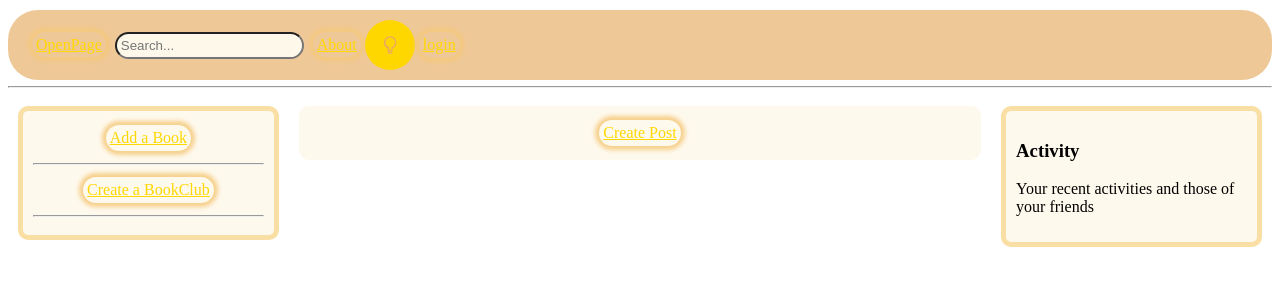
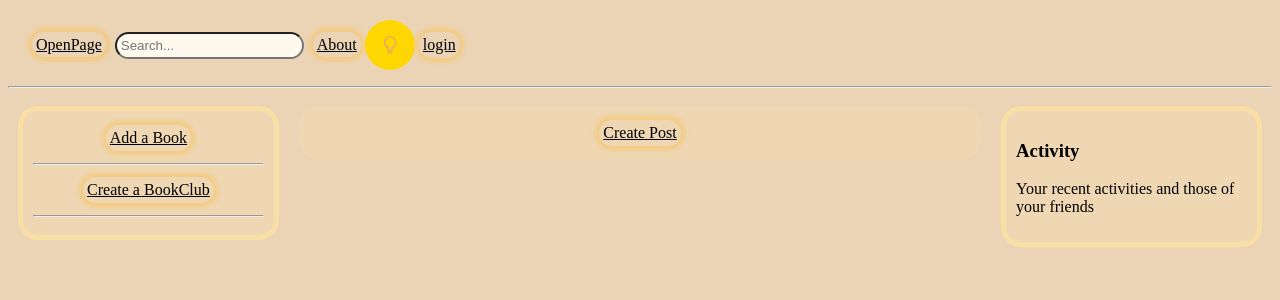
Before and after one commit to KGeox/OpenPage, a Django app: page / in a window 1280 px wide. Shown: the top 300 px of the page. Run offline with Django 5.2, Linux system fonts and the light colour scheme; data that the repository does not hold is empty.

Commit message:
updating and arranging ui using vars

```diff
--- a/static/css/main.css
+++ b/static/css/main.css
@@ -1,23 +1,22 @@
 :root{
-    --bg: white;
-    --color-1: #efc898;
-    --color-2: #f9dfa4;
-    --color-3: #eaab5d;
-    --nav: #efc898;
-    --main: rgb(225 205 159 / 0.93);
-    --side: #e8c07a;
+    --bg: #ebd4b5;
+    /*--nav: #efc898;*/
+    /*--main: rgb(225 205 159 / 0.93);*/
+    /*--side: #e8c07a;*/
     --int_bg: rgb(249 223 164 / 0.20);
-    --border: gold;
+    /*--border: gold;*/
+    --border-rad: 20px;
     --Bborder: #f9dfa4;
+    --border-wid:10px;
     --card-top: #eaab5d;
-    --card_bot: rgb(246 214 174 / 0.5);
+    --card_bot: rgb(246 214 174);
     --card-wid: 320px;
     --card-high: 320px;
-    --link_col: gold;
-    --liked: gold;
+    /*--link_col: gold;*/
+    /*--liked: gold;*/
 }
 .darkmode{
-    --bg: #1f1c18;
+    --bg: #4b382c;
 }
 
 body{
@@ -35,7 +34,7 @@ img{
 
 .topics_component{
     background: var(--int_bg);
-    border-radius: 10px;
+    border-radius: var(--border-rad);
     border: 5px solid var(--Bborder);
     padding: 10px;
     margin: 10px;
@@ -43,7 +42,7 @@ img{
 
 .feed_component{
     background: var(--int_bg);
-    border-radius: 10px;
+    border-radius: var(--border-rad);
     padding: 10px;
     margin: 10px;
 }
@@ -51,7 +50,7 @@ img{
 .activity_component{
     background: var(--int_bg);
     border: 5px solid var(--Bborder);
-    border-radius: 10px;
+    border-radius: var(--border-rad);
     padding: 10px;
     margin: 10px;
 }
@@ -60,7 +59,7 @@ img{
     top: 10px;
     display: flex;
     background: var(--nav);
-    border-radius: 30px;
+    border-radius: var(--border-rad);
     padding: 10px 20px;
     align-items: center;
     position: sticky;
@@ -73,7 +72,7 @@ img{
 }
 
 .search_bar{
-    border-radius: 100px;
+    border-radius: var(--border-rad);
     padding: 5px;
 }
 
```
Also changed, not shown: other parts of static/css/main.css (+26 -26 lines).
